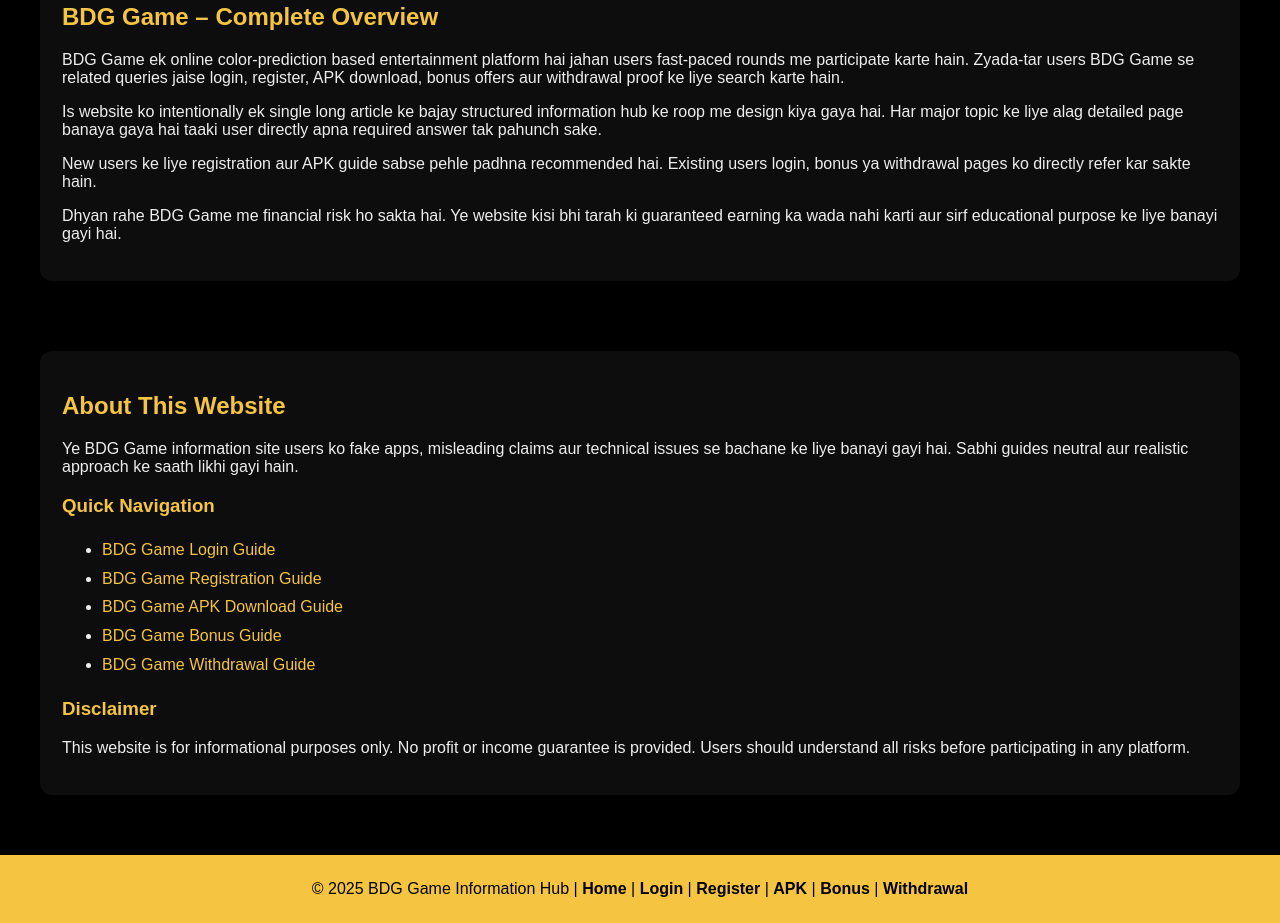
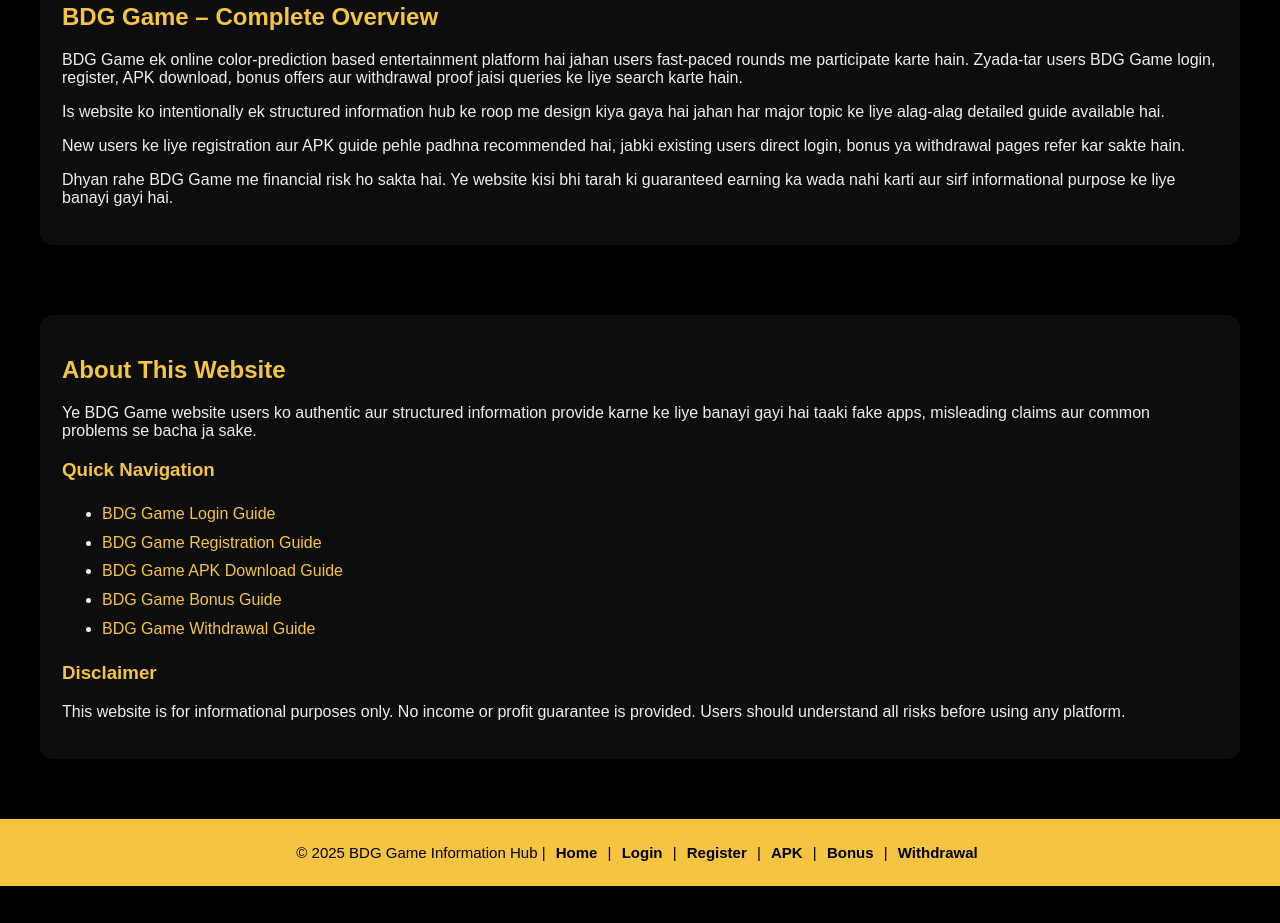
Before and after one commit to bdg-game-growth/bdg-game-growth.github.io, a plain HTML site: page index.html in a window 1280 px wide. Shown: the part 853-1776 px from the top of the page. After the commit the page ends 1739 px from the top, so only its background shows below. Drawn offline with Linux system fonts and the light colour scheme.

Commit message:
index.html

```diff
--- a/index.html
+++ b/index.html
@@ -18,48 +18,58 @@
       margin:0;
       font-family:Arial,Helvetica,sans-serif;
       background:#000;
-      color:#eee
+      color:#eee;
     }
+
+    /* GLOBAL LINKS */
     a{
       color:#f5c542;
-      text-decoration:none
+      text-decoration:none;
     }
+
     header{
       background:#f5c542;
       color:#000;
-      padding:16px 0
+      padding:16px 0;
     }
+
     header .wrap{
       max-width:1200px;
       margin:auto;
       display:flex;
       justify-content:space-between;
-      align-items:center
+      align-items:center;
     }
+
     nav a{
       margin-left:16px;
       font-weight:700;
-      color:#000
+      color:#000;
     }
+
     .wrap{
       max-width:1200px;
       margin:auto;
-      padding:20px
+      padding:20px;
     }
+
     .hero{
       text-align:center;
-      padding:60px 20px
+      padding:60px 20px;
     }
+
     .hero h1{
       color:#f5c542;
-      font-size:38px
+      font-size:38px;
     }
+
     .hero p{
       max-width:880px;
       margin:14px auto;
       font-size:18px;
-      color:#ccc
+      color:#ccc;
     }
+
     .cta a{
       display:inline-block;
       margin:10px;
@@ -67,35 +77,42 @@
       background:#f5c542;
       color:#000;
       font-weight:800;
-      border-radius:30px
+      border-radius:30px;
     }
+
     .box{
       background:#0d0d0d;
       padding:22px;
       border-radius:12px;
-      margin-top:30px
-    }
-    h2,h3{
-      color:#f5c542
-    }
-    ul{
-      line-height:1.8
+      margin-top:30px;
     }
 
-    /* Footer FIX */
+    h2, h3{
+      color:#f5c542;
+    }
+
+    ul{
+      line-height:1.8;
+    }
+
+    /* ✅ FOOTER – FINAL FIX (NO INVISIBLE LINKS) */
     footer{
       background:#f5c542;
-      color:#000;
       text-align:center;
       padding:25px;
-      margin-top:40px
+      margin-top:40px;
+      font-size:15px;
+      color:#000;
     }
+
     footer a{
-      color:#000;
-      font-weight:700
+      color:#000 !important;
+      font-weight:700;
+      margin:0 6px;
     }
+
     footer a:hover{
-      text-decoration:underline
+      text-decoration:underline;
     }
   </style>
 </head>
@@ -156,27 +173,26 @@
     <p>
       BDG Game ek online color-prediction based entertainment platform hai jahan
       users fast-paced rounds me participate karte hain. Zyada-tar users
-      BDG Game se related queries jaise login, register, APK download,
-      bonus offers aur withdrawal proof ke liye search karte hain.
+      BDG Game login, register, APK download, bonus offers
+      aur withdrawal proof jaisi queries ke liye search karte hain.
     </p>
 
     <p>
-      Is website ko intentionally ek single long article ke bajay
-      structured information hub ke roop me design kiya gaya hai.
-      Har major topic ke liye alag detailed page banaya gaya hai
-      taaki user directly apna required answer tak pahunch sake.
+      Is website ko intentionally ek structured information hub ke roop
+      me design kiya gaya hai jahan har major topic ke liye
+      alag-alag detailed guide available hai.
     </p>
 
     <p>
-      New users ke liye registration aur APK guide sabse pehle padhna
-      recommended hai. Existing users login, bonus ya withdrawal
-      pages ko directly refer kar sakte hain.
+      New users ke liye registration aur APK guide pehle padhna
+      recommended hai, jabki existing users direct login,
+      bonus ya withdrawal pages refer kar sakte hain.
     </p>
 
     <p>
       Dhyan rahe BDG Game me financial risk ho sakta hai.
       Ye website kisi bhi tarah ki guaranteed earning ka wada
-      nahi karti aur sirf educational purpose ke liye banayi gayi hai.
+      nahi karti aur sirf informational purpose ke liye banayi gayi hai.
     </p>
   </div>
 </section>
@@ -185,10 +201,11 @@
 <section class="wrap">
   <div class="box">
     <h2>About This Website</h2>
+
     <p>
-      Ye BDG Game information site users ko fake apps, misleading claims
-      aur technical issues se bachane ke liye banayi gayi hai.
-      Sabhi guides neutral aur realistic approach ke saath likhi gayi hain.
+      Ye BDG Game website users ko authentic aur structured information
+      provide karne ke liye banayi gayi hai taaki fake apps,
+      misleading claims aur common problems se bacha ja sake.
     </p>
 
     <h3>Quick Navigation</h3>
@@ -203,8 +220,8 @@
     <h3>Disclaimer</h3>
     <p>
       This website is for informational purposes only.
-      No profit or income guarantee is provided.
-      Users should understand all risks before participating in any platform.
+      No income or profit guarantee is provided.
+      Users should understand all risks before using any platform.
     </p>
   </div>
 </section>
```
